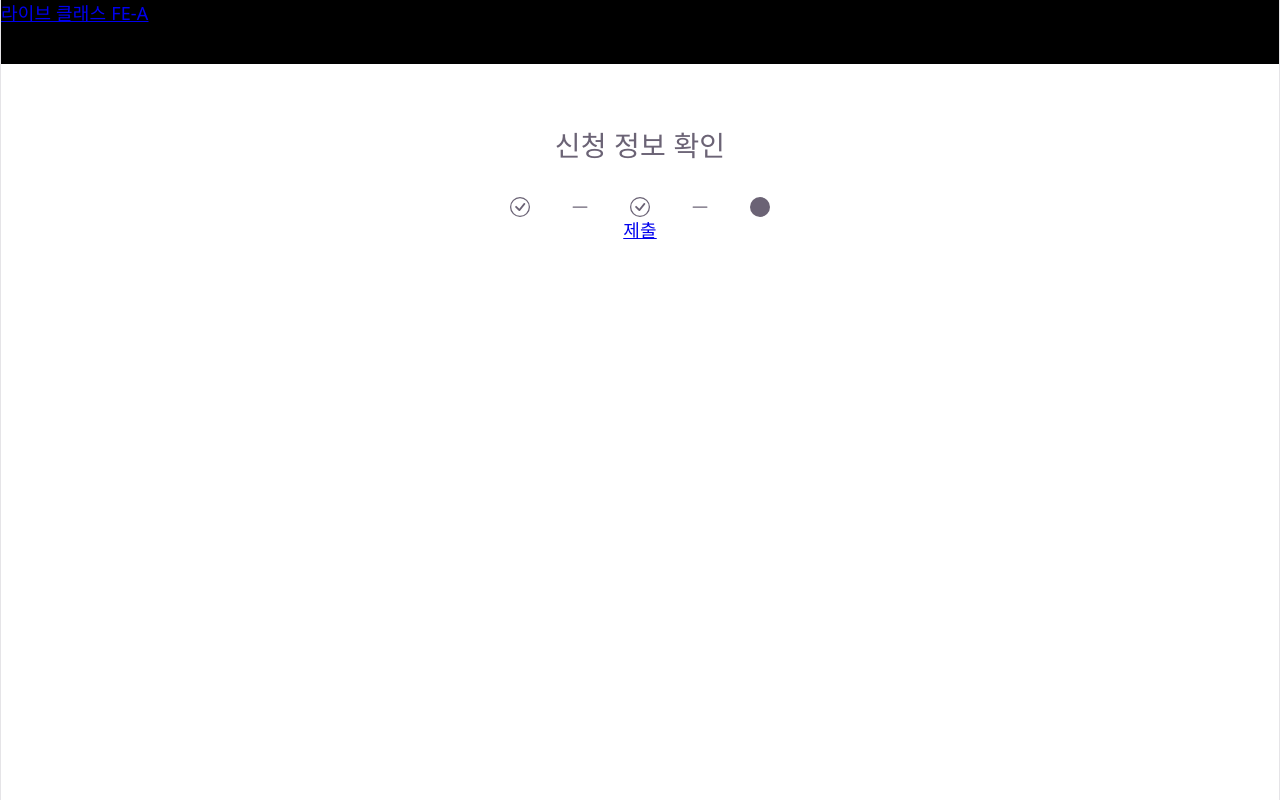
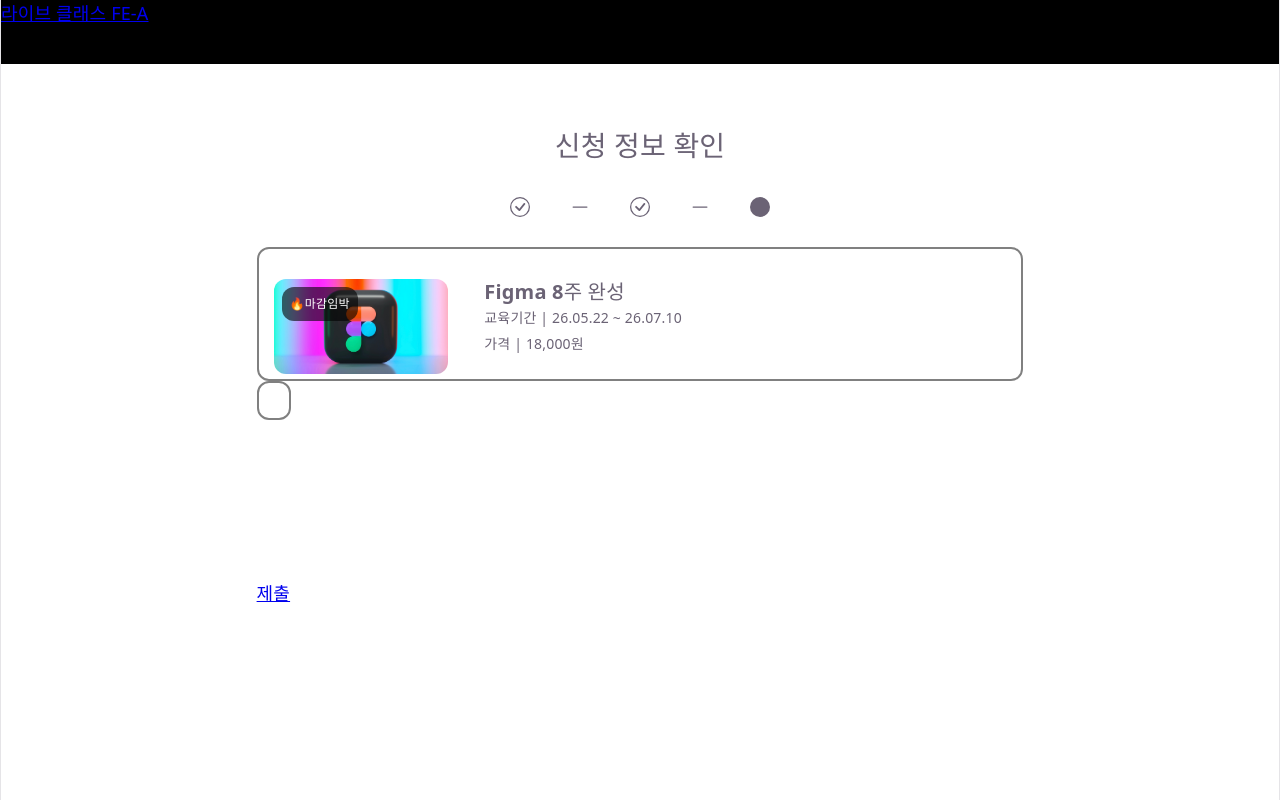
Before and after one commit to haney6438/liveKlass-assignment, a React (Vite) app: page /step3 in a window 1280 px wide. Built offline with nearby package versions, Linux system fonts and the light colour scheme.

Commit message:
feat:확인 스텝 레아이웃 구현

```diff
--- /dev/null
+++ b/src/pages/Step3.css
@@ -0,0 +1,38 @@
+.check-section1{
+    border: 2px solid gray;
+    border-radius: 12px;
+    padding: 30px 15px 5px 15px;
+    display: flex;
+    flex-direction: row;
+    align-items: stretch;
+}
+.img-wrap {
+    flex:1;
+    width: 100%;
+    aspect-ratio: 1024 / 560;
+    background-color:gray;
+    overflow: hidden;
+    border-radius: 12px;
+    position: relative;
+}
+.info-wrap{
+    flex:3;
+    display: flex;
+    flex-direction:column;
+    align-items:flex-start;
+    padding-left: 5%;
+}
+
+.check-section2{
+    border: 2px solid gray;
+    border-radius: 12px;
+    padding: 30px 15px 5px 15px;
+    display: flex;
+    flex-direction: row;
+    align-items: stretch;
+}
+.indi-wrap{
+}
+.group-wrap{
+
+}
--- a/src/pages/Step3.tsx
+++ b/src/pages/Step3.tsx
@@ -1,14 +1,56 @@
 import { Link } from "react-router-dom"
 
+import './Step3.css';
 import Header from "../components/Header";
 import Indicator from "../components/Indicator";
+// import Terms from "../components/Terms";
+
+import img1 from "../img/img1.png";
 
 function Step3() {
     return (
         <>
             <Header />
             <Indicator />
-            <Link to="/complete"> 제출 </Link>
+            <div className="container">
+                <div className="content">
+                    <div className="check-section1">
+                        <div className="img-wrap">
+                            <div className="lec-remain">
+                                🔥마감임박
+                            </div>
+                            <img
+                                className="lec-img"
+                                alt="img1"
+                                src={img1}
+                                onError={(e) => {
+                                    e.currentTarget.style.display = 'none';
+                                }}
+                            />
+                        </div>
+                        <div className="info-wrap">
+                            <p style={{ fontSize: '20px', fontWeight: 'bold' }}>Figma 8주 완성</p>
+                            <p style={{ fontSize: '14px' }}>교육기간 | 26.05.22 ~ 26.07.10</p>
+                            <p style={{ fontSize: '14px' }}>가격 | 18,000원</p>
+                        </div>
+                    </div>
+
+                    <div className="check-section2">
+                        <div className="indi-wrap">
+
+                        </div>
+                        <div className="group-wrap">
+
+                        </div>
+                    </div>
+                </div>
+                <div className="content">
+
+                </div>
+                <div className="content">
+                    <Link to="/complete"> 제출 </Link>
+                </div>
+            </div>
         </>
     );
 }
```
Also changed, not shown: src/components/Terms.tsx (added).
